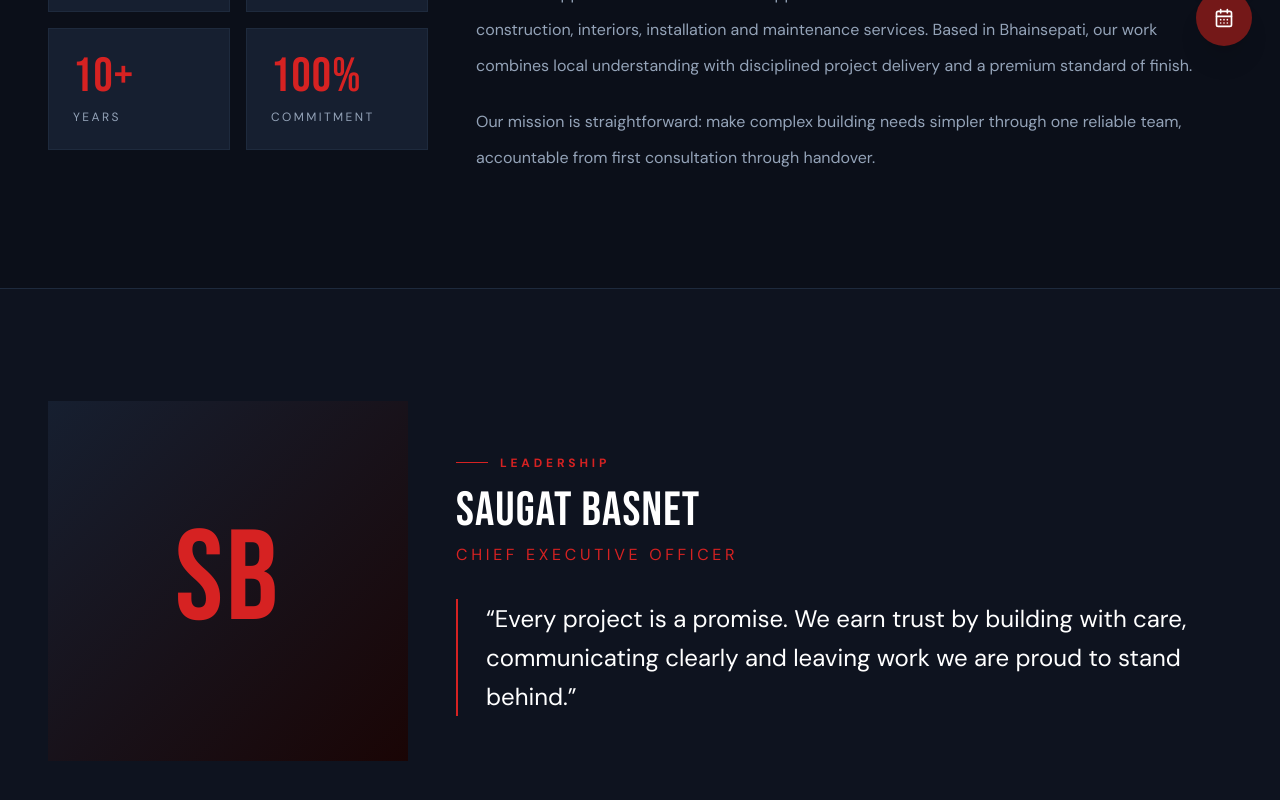
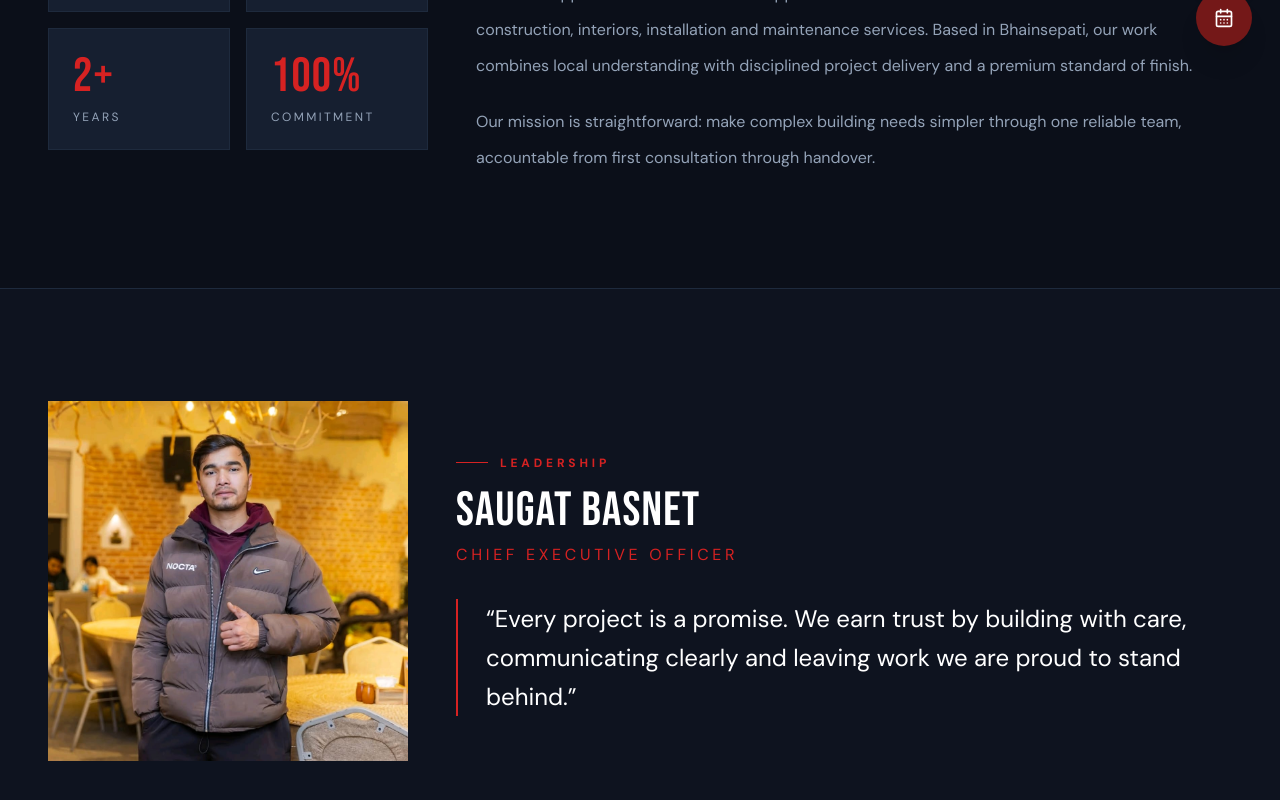
Before and after one commit to Sudin1010/GenuineSuppliers, a Next.js app: page /about in a window 1280 px wide. Shown: the part 726-1526 px from the top of the page. Built offline with nearby package versions, Linux system fonts and the light colour scheme.

Commit message:
adding photo

```diff
--- a/app/about/page.tsx
+++ b/app/about/page.tsx
@@ -1,4 +1,5 @@
 import type { Metadata } from "next";
+import Image from "next/image";
 import { BadgeCheck, Building2, HeartHandshake, Lightbulb, ShieldCheck, Target, UsersRound } from "lucide-react";
 import { SectionHero } from "@/components/SectionHero";
 
@@ -33,9 +34,9 @@ export default function AboutPage() {
         <div className="container-shell grid gap-12 lg:grid-cols-[380px_1fr] lg:items-center">
           <div className="grid grid-cols-2 gap-4">
             {[
-              ["500+", "Projects"],
+              ["200+", "Projects"],
               ["12+", "Services"],
-              ["10+", "Years"],
+              ["2+", "Years"],
               ["100%", "Commitment"],
             ].map(([number, label]) => (
               <div key={label} className="border border-brand-border bg-brand-card p-6">
@@ -62,9 +63,14 @@ export default function AboutPage() {
       </section>
       <section className="section-space border-y border-brand-border bg-brand-card/30">
         <div className="container-shell grid items-center gap-12 lg:grid-cols-[360px_1fr]">
-          <div className="flex aspect-square items-center justify-center bg-gradient-to-br from-brand-card to-[#1a0505]">
-            <span className="font-display text-9xl tracking-wide text-brand-red">SB</span>
-          </div>
+          <div className="relative aspect-square overflow-hidden">
+  <Image
+    src="/images/saugat-basnet.jpeg"
+    alt="Saugat Basnet"
+    fill
+    className="object-cover"
+  />
+</div>
           <div>
             <p className="eyebrow">Leadership</p>
             <h2 className="font-display text-5xl tracking-wide">Saugat Basnet</h2>
```
Also changed, not shown: public/images/saugat-basnet.jpeg (added).
